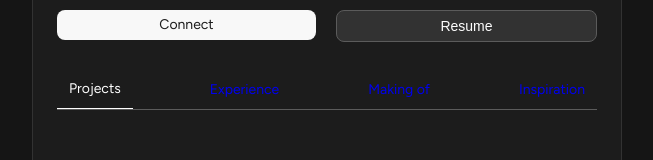
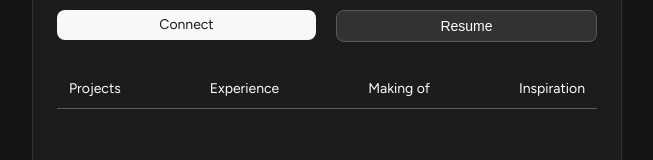
Before and after one commit to CesarSustaita/portfolio_v2, a Vue app: page / in a window 1280 px wide. Shown: the part 249-409 px from the top of the page, without its empty margins (313-966 px from the left). Built offline with nearby package versions, Linux system fonts and the light colour scheme.

Commit message:
Fix: The commands all: unset and cursor: pointer has been implemented in tabs button.

```diff
--- a/src/components/TabsInformation.vue
+++ b/src/components/TabsInformation.vue
@@ -41,6 +41,8 @@ import { RouterLink } from 'vue-router'
 }
 
 .tab {
+    all: unset;
+    cursor: pointer;
     display: flex;
     padding: 12px;
     justify-content: center;
```
